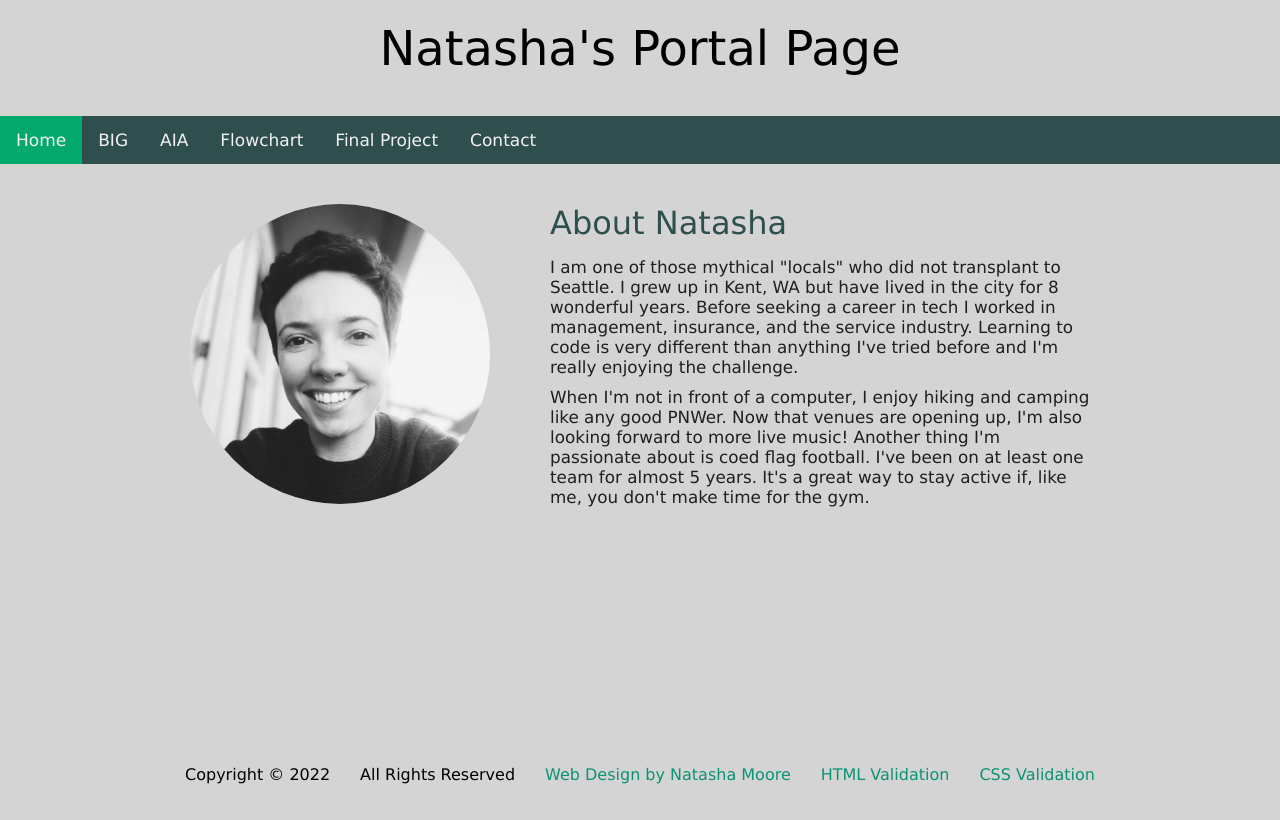
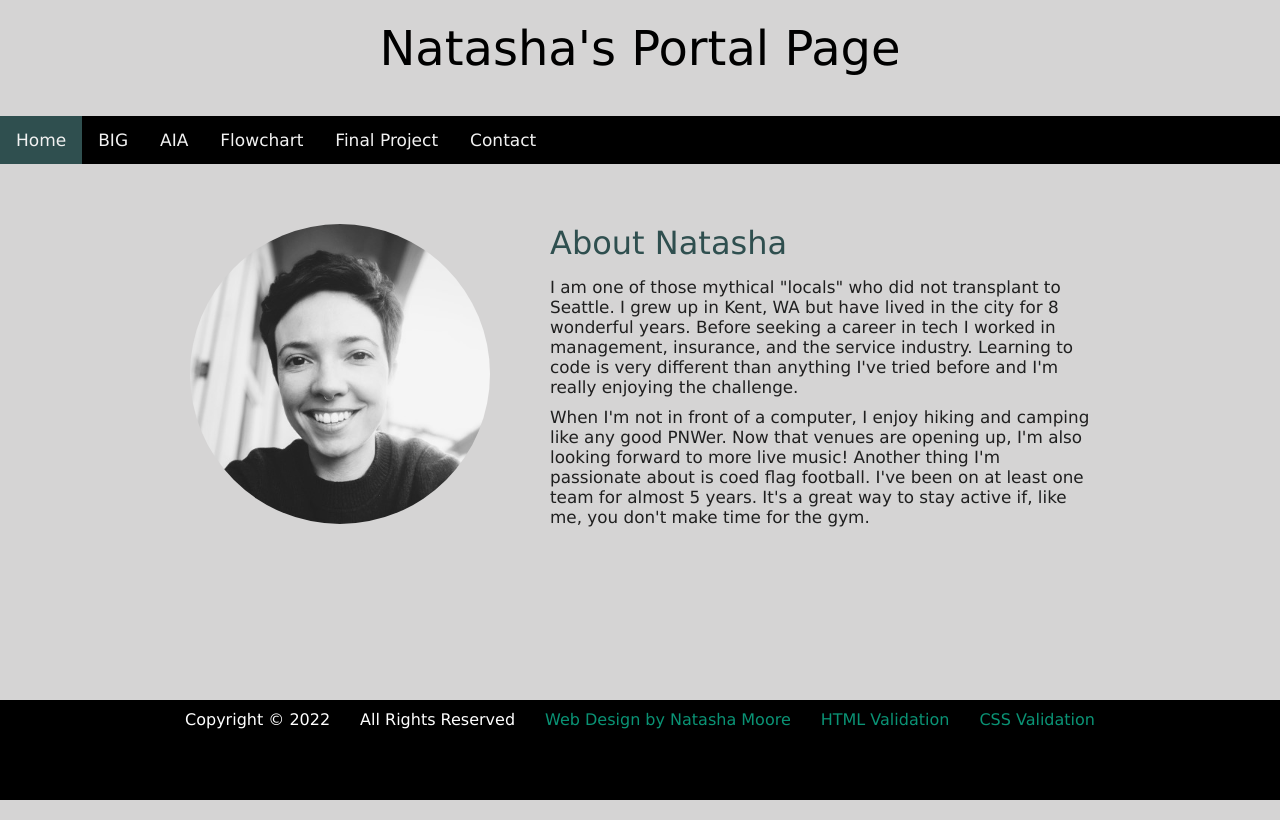
Before and after one commit to NatashaDMoore/it162, a PHP site: page / in a window 1280 px wide. Before the commit the page ends 784 px from the top, so only its background shows below. Run offline with PHP 8.4, Linux system fonts and the light colour scheme.

Commit message:
fixed footer

```diff
--- a/css/styles.css
+++ b/css/styles.css
@@ -7,14 +7,28 @@
     font-family:'Lucida Sans', 'Lucida Sans Regular', 'Lucida Grande', 'Lucida Sans Unicode', Geneva, Verdana, sans-serif;
 }
 
-body {
+html {
     background-color: rgb(213, 212, 212);
 }
+
+body {
+    min-height: 100vh;
+}
+
+#wrapper {
+    min-height: 100%;
+    padding: 20px;
+}
+
+#wrapper:after {
+    content: "";
+    display: block;
+  }
 
 /* Navigation */
 
 .topnav {
-    background-color: rgb(47, 79, 79);
+    background-color: black;
     overflow: hidden;
   }
 
@@ -29,7 +43,7 @@ body {
   }
 
   .current {
-    background-color: #04AA6D;
+    background-color: rgb(47, 79, 79);
     color: white;
   }
 
@@ -45,14 +59,15 @@ body {
 /* Footer */
 
 footer {
-    position: absolute;
+    background: black;
+    position: relative;
+    left: 0;
+    right: 0;
     bottom: 0;
-    width: 100%;
-    margin: 0 auto;
-    /* height: 50px; */
-    line-height: 50px;
-    background-color: rgb(213, 212, 212);
-    clear: both;
+    min-height: 100px;
+    text-align: center;
+    padding: 10px;
+    color: white;
 }
 
 footer ul {
@@ -111,6 +126,8 @@ main p {
     font-size: 1.05em;
 }
 
+
+
 /* Responsive Styles */
 
 /* Desktop */
@@ -118,11 +135,6 @@ main p {
 
     .mobile {
         display: none;
-    }
-
-    #wrapper {
-        max-width: 1200px;
-        margin: 20px auto;
     }
 
     main {
@@ -145,6 +157,11 @@ main p {
         overflow: auto;
         width:900px;
     }
+
+    footer {
+        position: fixed;
+        bottom: 0;
+    }
 }
 
 /* Tablet */
@@ -153,11 +170,6 @@ main p {
 
     .mobile {
         display: none;
-    }
-
-    #wrapper {
-        max-width: 1200px;
-        margin: 20px auto;
     }
 
     main {
@@ -178,14 +190,6 @@ main p {
 
     main h2 {
         text-align: center;
-    }
-
-    nav {
-        margin: 0 auto;
-    }
-
-    nav a {
-        font-size: 1.1em;
     }
 
     footer li {
@@ -231,7 +235,6 @@ main p {
         text-align: left;
       }
 
-
     img.headshot {
         border-radius: 1000px;
         display: block;
@@ -239,20 +242,9 @@ main p {
         margin: 0 auto;
     }
 
-    #wrapper {
-        max-width: 1200px;
-        margin: 20px 20px;
-    }
-
     main {
         width: 100%;
         margin: 20px auto 0 auto;
-    }
-
-    footer {
-        line-height: 20px;
-        position: relative;
-        display: block;
     }
 
     footer li {
```
